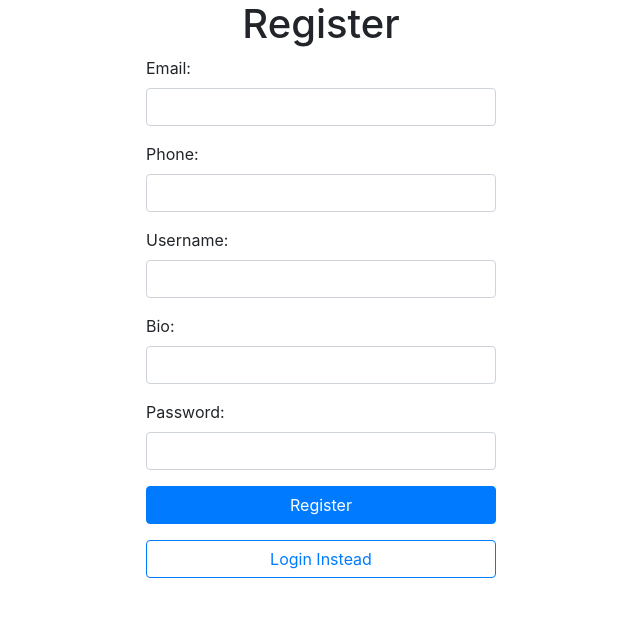
After one commit to MattKersey/COMS-W4111-Project-1, a Flask app: template templates/register.html in a window 1280 px wide. The commit adds this page. Shown: the top 617 px of the page, without its empty margins (319-959 px from the left). Run offline with Flask 2, Linux system fonts and the light colour scheme; the template is opened without the code that fills it, so the values that code supplies are empty; parts of the project's set-up code (start-up, migrations or seed data) failed here and were passed over.

Commit message:
Registration page

```diff
--- a/templates/game.html
+++ b/templates/game.html
@@ -53,7 +53,7 @@
                     <li class="list-group-item">
                         <form method="POST" action="/comments/new/?sport={{ sport }}&type=games&n1={{ game['name1'] }}&l1={{ game['location1'] }}&n2={{ game['name2'] }}&l2={{ game['location2'] }}&date={{ game['date'] }}&time={{ game['time'] }}">
                             <div class="form-group">
-                                <input type="text" class="form-control" name="contents" required>
+                                <input type="text" class="form-control" name="contents" required maxlength="500">
                             </div>
 
                             <button type="submit" class="btn btn-primary btn-block">Submit Comment</button>
--- a/templates/login.html
+++ b/templates/login.html
@@ -29,6 +29,7 @@
 
                     <button type="submit" class="btn btn-primary btn-block">Login</button>
                 </form>
+                <a href="/register/" class="btn btn-block btn-outline-primary mt-3">Register</a>
             </div>
             <div class="col"></div>
         </div>
--- a/templates/player.html
+++ b/templates/player.html
@@ -58,7 +58,7 @@
                     <li class="list-group-item">
                         <form method="POST" action="/comments/new/?sport={{ sport }}&type=players&pid={{ player['id'] }}">
                             <div class="form-group">
-                                <input type="text" class="form-control" name="contents" required>
+                                <input type="text" class="form-control" name="contents" required maxlength="500">
                             </div>
 
                             <button type="submit" class="btn btn-primary btn-block">Submit Comment</button>
--- /dev/null
+++ b/templates/register.html
@@ -0,0 +1,60 @@
+<!DOCTYPE html>
+<html lang="en">
+<head>
+    <meta charset="UTF-8">
+    <meta name="viewport" content="width=device-width, initial-scale=1.0">
+    <link rel="stylesheet" href="https://cdn.jsdelivr.net/npm/bootstrap@4.5.3/dist/css/bootstrap.min.css" integrity="sha384-TX8t27EcRE3e/ihU7zmQxVncDAy5uIKz4rEkgIXeMed4M0jlfIDPvg6uqKI2xXr2" crossorigin="anonymous">
+    <title>Register</title>
+</head>
+<body>
+    <div class="container">
+        <div class="row">
+            <div class="col"></div>
+            <div class="col">
+                <h1 class="text-center">Register</h1>
+                {% if email == True %}
+                    <div class="alert alert-danger" role="alert">
+                        Email already attached to a user
+                    </div>
+                {% endif %}
+                {% if username == True %}
+                    <div class="alert alert-danger" role="alert">
+                        Username already attached to a user
+                    </div>
+                {% endif %}
+                {% if phone == True %}
+                    <div class="alert alert-danger" role="alert">
+                        Phone already attached to a user
+                    </div>
+                {% endif %}
+                <form method="POST" action="/register/">
+                    <div class="form-group">
+                        <label for="name">Email:</label>
+                        <input type="text" class="form-control" name="email" required maxlength="32">
+                    </div>
+                    <div class="form-group">
+                        <label for="name">Phone:</label>
+                        <input type="text" class="form-control" name="phone" required>
+                    </div>
+                    <div class="form-group">
+                        <label for="name">Username:</label>
+                        <input type="text" class="form-control" name="username" required maxlength="32">
+                    </div>
+                    <div class="form-group">
+                        <label for="name">Bio:</label>
+                        <input type="text" class="form-control" name="bio" maxlength="300">
+                    </div>
+                    <div class="form-group">
+                        <label for="pass">Password:</label>
+                        <input type="password" class="form-control" name="pass" required maxlength="16">
+                    </div>
+
+                    <button type="submit" class="btn btn-primary btn-block">Register</button>
+                </form>
+                <a href="/" class="btn btn-block btn-outline-primary mt-3">Login Instead</a>
+            </div>
+            <div class="col"></div>
+        </div>
+    </div>
+</body>
+</html>
--- a/templates/team.html
+++ b/templates/team.html
@@ -56,7 +56,7 @@
                     <li class="list-group-item">
                         <form method="POST" action="/comments/new/?sport={{ sport }}&type=teams&name={{ team['name'] }}&loc={{ team['location'] }}">
                             <div class="form-group">
-                                <input type="text" class="form-control" name="contents" required>
+                                <input type="text" class="form-control" name="contents" required maxlength="500">
                             </div>
 
                             <button type="submit" class="btn btn-primary btn-block">Submit Comment</button>
```
Also changed, not shown: serverbackup.py (+72 -0 lines).
